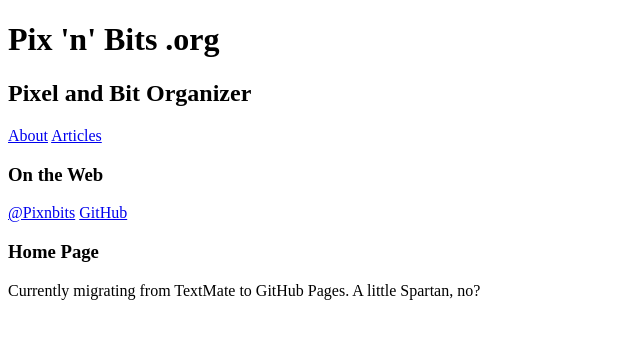
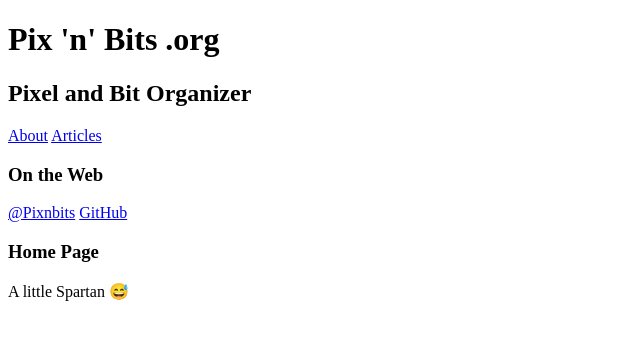
Before and after one commit to PixnBits/.org, a Jekyll site: the page built from index.md, in a window 1280 px wide. Shown: the top 340 px of the page, without its empty margins (0-640 px from the left). Built offline with Jekyll 4.4.1, drawn with Linux system fonts in a browser that asks for light colours.

Commit message:
fix(index): TextMate has been gone for a while

```diff
--- a/index.md
+++ b/index.md
@@ -5,4 +5,4 @@ layout: home
 
 ### Home Page
 
-Currently migrating from TextMate to GitHub Pages. A little Spartan, no?
+A little Spartan 😅
```
